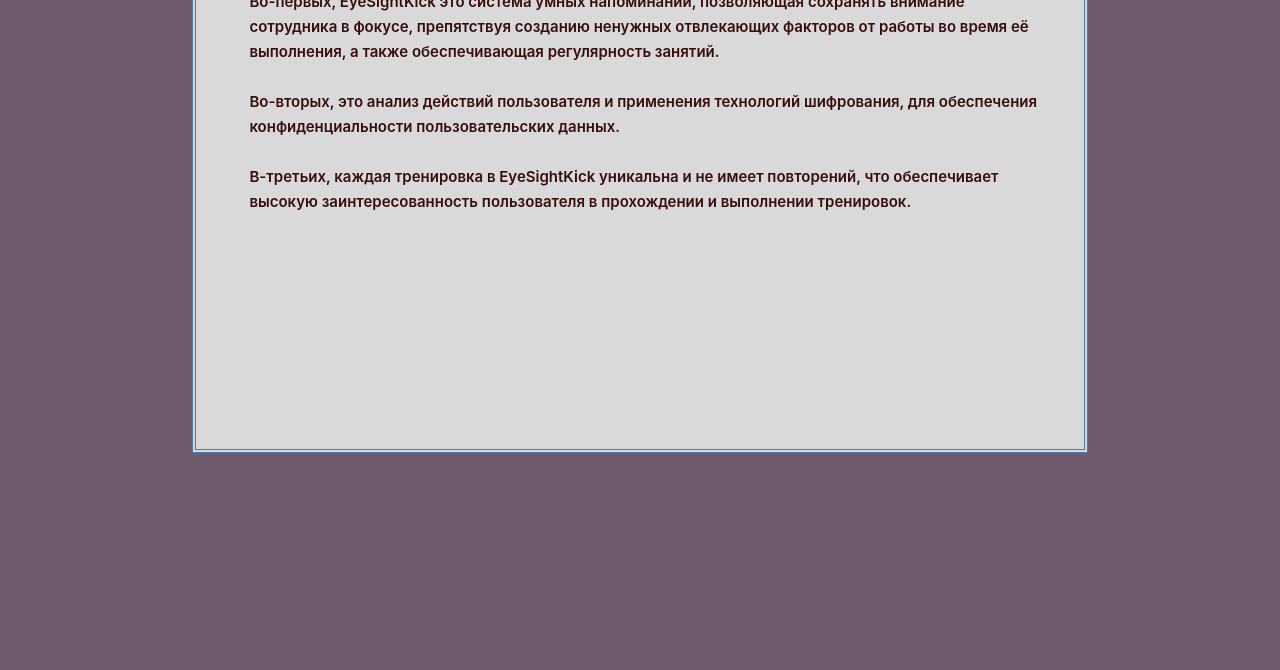
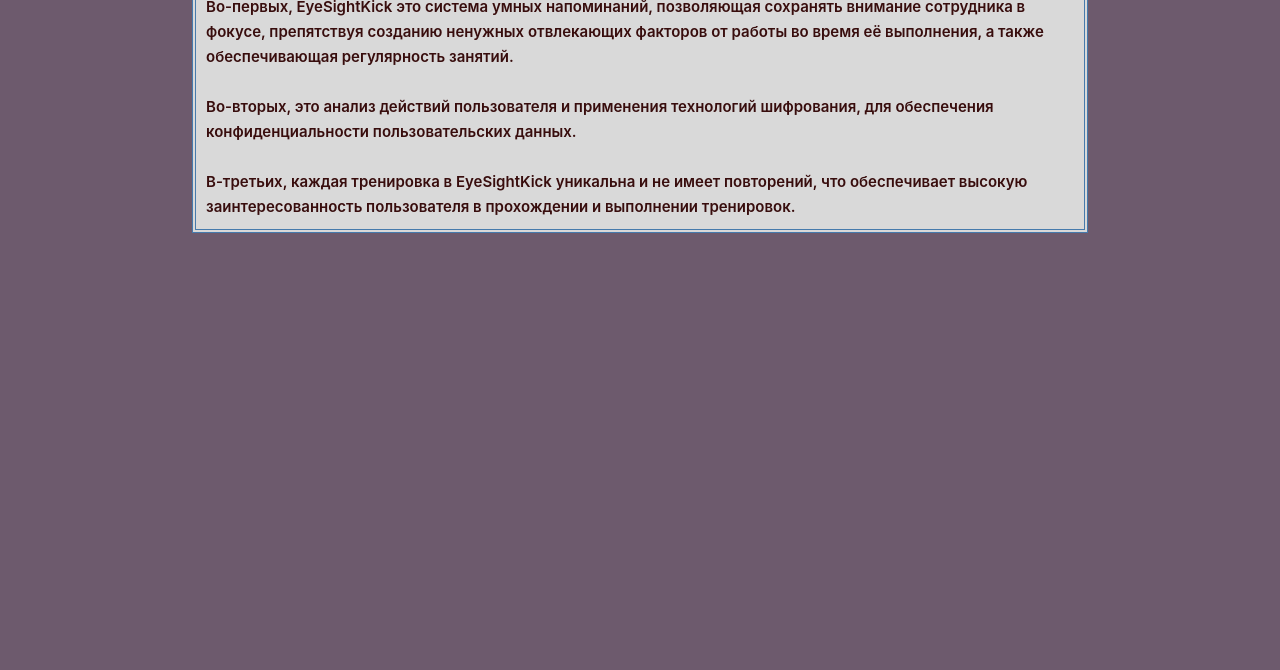
Before and after one commit to MatveyOleynikov/matveyoleynikov.github.io, a plain HTML site: page index.html in a window 1280 px wide. Shown: the part 130-800 px from the top of the page. Drawn offline with Linux system fonts and the light colour scheme.

Commit message:
made adaptive content

```diff
--- a/index.html
+++ b/index.html
@@ -28,16 +28,12 @@
         </nav>
     </header>
 
-    <section class="main-information">
-        <article class="main-information-header">
+    <article class="main-information-index">
         <h1>EyeSightKick</h1>
         <img src="Image" alt="Image" style="padding-top: 5px;">
-        </article>
-        <article class="main-information-content">
         <p>Во-первых, EyeSightKick это система умных напоминаний, позволяющая сохранять внимание сотрудника в фокусе, препятствуя созданию ненужных отвлекающих факторов от работы во время её выполнения, а также обеспечивающая регулярность занятий. </p><br>
         <p>Во-вторых, это анализ действий пользователя и применения технологий шифрования, для обеспечения конфиденциальности пользовательских данных. </p> <br>
         <p>В-третьих, каждая тренировка в EyeSightKick уникальна и не имеет повторений, что обеспечивает высокую заинтересованность пользователя в прохождении и выполнении тренировок. </p>
     </article>
-    </section>
 </body>
 </html>
--- a/style.css
+++ b/style.css
@@ -109,7 +109,25 @@
     text-decoration: none;
 }
 
+.main-information-index{
+    margin: 5px 15% 0% 15%;
+    border: 4px double #467AAC; /* Параметры границы */
+    background: #D9D9D9; /* Цвет фона */
+    padding: 10px; /* Поля вокруг текста */
+    font-family: 'Inter';
+    font-style: normal;
+    font-weight: 600;
+    font-size: 15px;
+    line-height: 25px;
+
+    color: #380D0D;
+}
+
 .main-information-content{
+    margin: 5px 15% 0% 15%;
+    border: 4px double #467AAC; /* Параметры границы */
+    background: #D9D9D9; /* Цвет фона */
+    padding: 10px; /* Поля вокруг текста */
     font-family: 'Inter';
     font-style: normal;
     font-weight: 600;
@@ -284,7 +302,7 @@
 
 .main-information-content{
     height: 450px;
-    width: 800px;
+    min-width: 800px;
 }
 
 .Pay{
```
Also changed, not shown: subscription.html (+0 -2 lines). Lines whose indentation alone changed are shown as unchanged.
